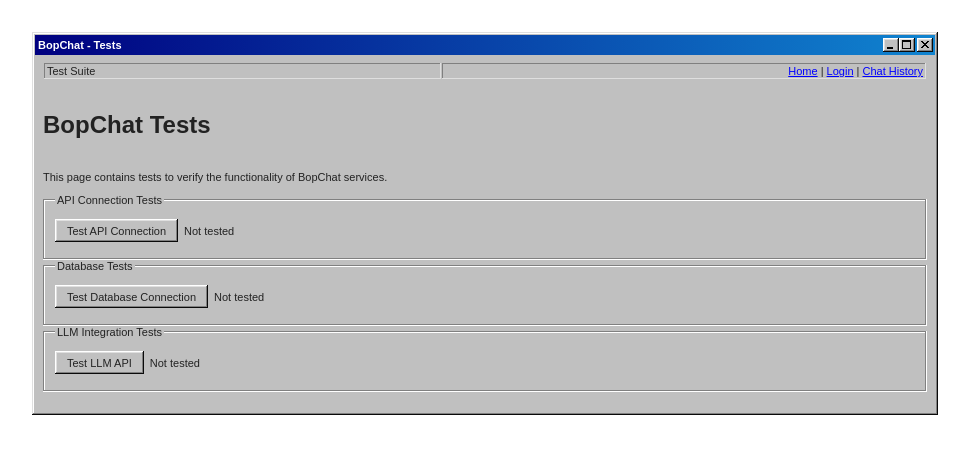
After one commit to dropbop/BopChat, a Flask app: page /tests in a window 1280 px wide. The commit adds this page. Shown: the top 454 px of the page, without its empty margins (155-1124 px from the left). Run offline with Flask 2, Linux system fonts and the light colour scheme; some web fonts are replaced.

Commit message:
i have no idea tbh

```diff
--- a/api/index.py
+++ b/api/index.py
@@ -42,6 +42,15 @@ def chat_history():
         logger.error(f"Error rendering chat history page: {e}")
         return "An error occurred loading the chat history page.", 500
 
+@app.route('/tests')
+def tests():
+    """Renders the tests page."""
+    try:
+        return render_template('tests.html')
+    except Exception as e:
+        logger.error(f"Error rendering tests page: {e}")
+        return "An error occurred loading the tests page.", 500
+
 @app.route('/api/health')
 def health_check():
     """Simple endpoint to verify API is working."""
--- /dev/null
+++ b/static/js/tests.js
@@ -0,0 +1,89 @@
+document.addEventListener('DOMContentLoaded', () => {
+    // API Connection Test
+    const testApiConnectionBtn = document.getElementById('test-api-connection');
+    const apiConnectionResult = document.getElementById('api-connection-result');
+
+    testApiConnectionBtn.addEventListener('click', async () => {
+        apiConnectionResult.textContent = 'Testing...';
+
+        try {
+            const response = await fetch('/api/health');
+            const data = await response.json();
+
+            if (response.ok && data.status === 'ok') {
+                apiConnectionResult.textContent = '✅ Success: API is running';
+                apiConnectionResult.style.color = 'green';
+            } else {
+                apiConnectionResult.textContent = `❌ Failed: ${data.message || 'Unknown error'}`;
+                apiConnectionResult.style.color = 'red';
+            }
+        } catch (error) {
+            apiConnectionResult.textContent = `❌ Failed: ${error.message}`;
+            apiConnectionResult.style.color = 'red';
+        }
+    });
+
+    // Database Connection Test
+    const testDbConnectionBtn = document.getElementById('test-db-connection');
+    const dbConnectionResult = document.getElementById('db-connection-result');
+
+    testDbConnectionBtn.addEventListener('click', async () => {
+        dbConnectionResult.textContent = 'Testing...';
+
+        try {
+            // We'll implement this endpoint later when we add database functionality
+            const response = await fetch('/api/database-status');
+
+            if (!response.ok) {
+                dbConnectionResult.textContent = `❌ Failed: ${response.statusText}`;
+                dbConnectionResult.style.color = 'red';
+                return;
+            }
+
+            const data = await response.json();
+
+            if (data.status === 'connected') {
+                dbConnectionResult.textContent = '✅ Success: Database is connected';
+                dbConnectionResult.style.color = 'green';
+            } else {
+                dbConnectionResult.textContent = `❌ Failed: ${data.message || 'Unknown error'}`;
+                dbConnectionResult.style.color = 'red';
+            }
+        } catch (error) {
+            dbConnectionResult.textContent = `❌ Failed: ${error.message}`;
+            dbConnectionResult.style.color = 'red';
+        }
+    });
+
+    // LLM API Test
+    const testLlmApiBtn = document.getElementById('test-llm-api');
+    const llmApiResult = document.getElementById('llm-api-result');
+
+    testLlmApiBtn.addEventListener('click', async () => {
+        llmApiResult.textContent = 'Testing...';
+
+        try {
+            // We'll implement this endpoint later when we add LLM API functionality
+            const response = await fetch('/api/llm-test');
+
+            if (!response.ok) {
+                llmApiResult.textContent = `❌ Failed: ${response.statusText}`;
+                llmApiResult.style.color = 'red';
+                return;
+            }
+
+            const data = await response.json();
+
+            if (data.status === 'success') {
+                llmApiResult.textContent = '✅ Success: LLM API is working';
+                llmApiResult.style.color = 'green';
+            } else {
+                llmApiResult.textContent = `❌ Failed: ${data.message || 'Unknown error'}`;
+                llmApiResult.style.color = 'red';
+            }
+        } catch (error) {
+            llmApiResult.textContent = `❌ Failed: ${error.message}`;
+            llmApiResult.style.color = 'red';
+        }
+    });
+});
--- /dev/null
+++ b/templates/tests.html
@@ -0,0 +1,64 @@
+<!DOCTYPE html>
+<html lang="en">
+<head>
+    <meta charset="UTF-8">
+    <meta name="viewport" content="width=device-width, initial-scale=1.0">
+    <title>BopChat - Tests</title>
+    <link rel="stylesheet" href="{{ url_for('static', filename='css/styles.css') }}">
+</head>
+<body>
+    <div class="window" style="width: 90%; max-width: 900px; margin: 32px auto;">
+        <div class="title-bar">
+            <div class="title-bar-text">BopChat - Tests</div>
+            <div class="title-bar-controls">
+                <button aria-label="Minimize"></button>
+                <button aria-label="Maximize"></button>
+                <button aria-label="Close"></button>
+            </div>
+        </div>
+        <div class="window-body">
+            <div class="status-bar">
+                <p class="status-bar-field">Test Suite</p>
+                <div class="status-bar-field" style="text-align: right;">
+                    <a href="/">Home</a> |
+                    <a href="/login">Login</a> |
+                    <a href="/chat-history">Chat History</a>
+                </div>
+            </div>
+
+            <h4>BopChat Tests</h4>
+            <p>This page contains tests to verify the functionality of BopChat services.</p>
+
+            <fieldset>
+                <legend>API Connection Tests</legend>
+                <div class="field-row">
+                    <button id="test-api-connection">Test API Connection</button>
+                    <p id="api-connection-result">Not tested</p>
+                </div>
+            </fieldset>
+
+            <fieldset>
+                <legend>Database Tests</legend>
+                <div class="field-row">
+                    <button id="test-db-connection">Test Database Connection</button>
+                    <p id="db-connection-result">Not tested</p>
+                </div>
+            </fieldset>
+
+            <fieldset>
+                <legend>LLM Integration Tests</legend>
+                <div class="field-row">
+                    <button id="test-llm-api">Test LLM API</button>
+                    <p id="llm-api-result">Not tested</p>
+                </div>
+            </fieldset>
+
+            <div id="test-results" style="margin-top: 20px;">
+                <!-- Test results will be displayed here -->
+            </div>
+        </div>
+    </div>
+
+    <script src="{{ url_for('static', filename='js/tests.js') }}"></script>
+</body>
+</html>
```
Also changed, not shown: static/js/script.js (+53 -0 lines), templates/index.html (+27 -16 lines).
